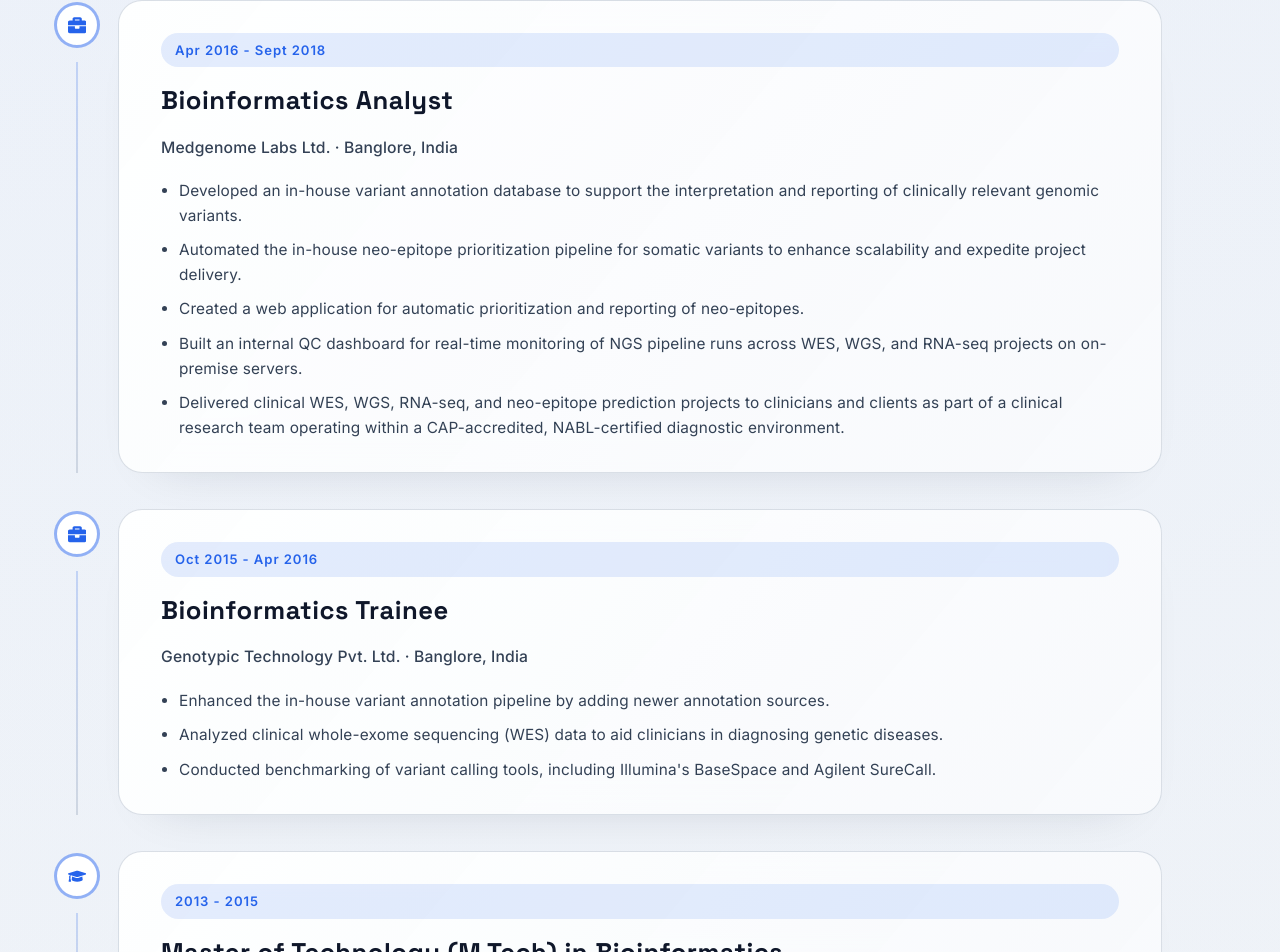
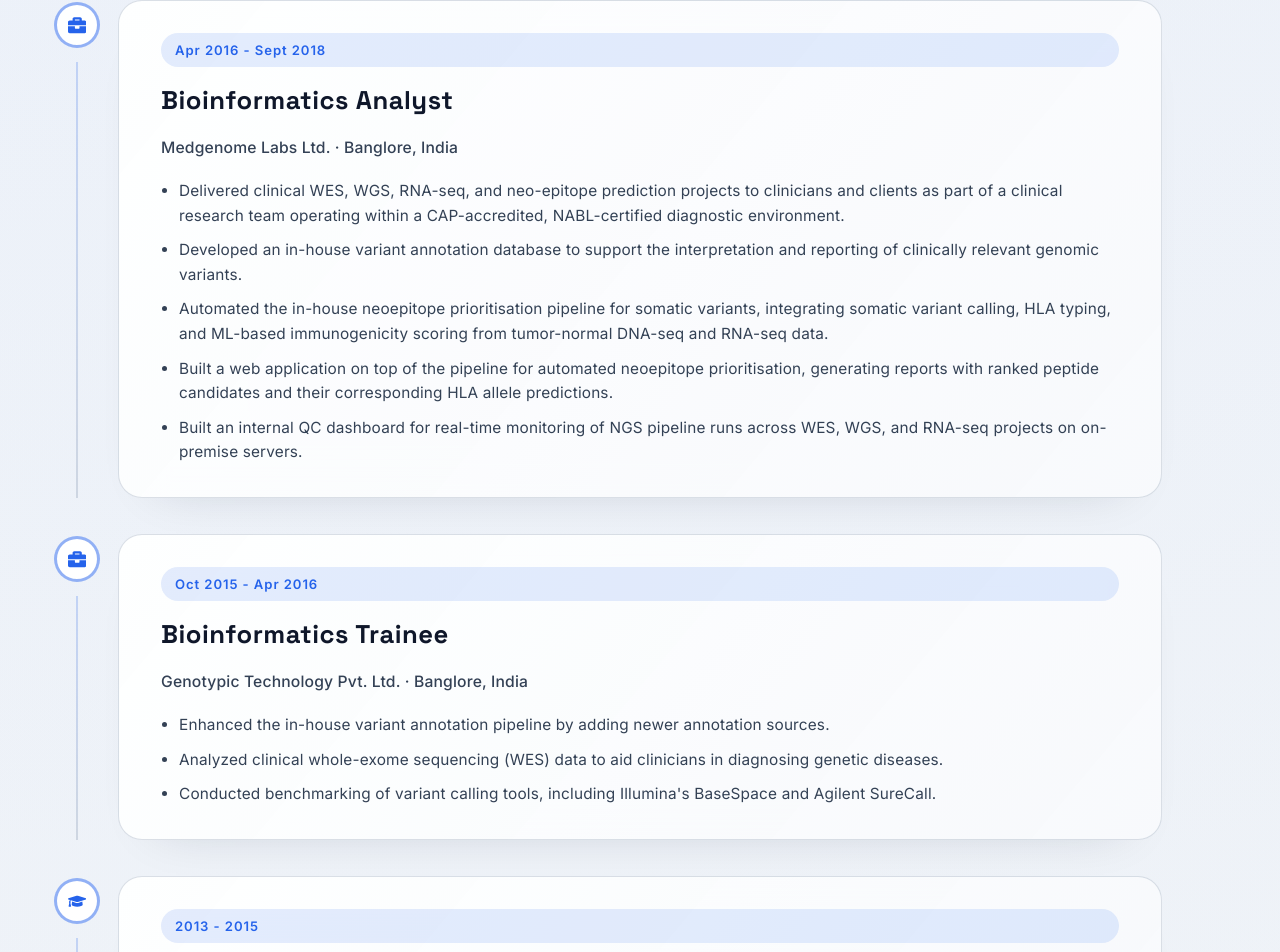
Before and after one commit to maurya-anand/maurya-anand.github.io, a React (Vite) app: page / in a window 1280 px wide. Shown: the part 2192-3144 px from the top of the page. Built offline with nearby package versions, Linux system fonts and the light colour scheme.

Commit message:
enhanced work experience description for Bioinformatics Analyst role with detailed project contributions

```diff
--- a/src/components/Timeline.jsx
+++ b/src/components/Timeline.jsx
@@ -53,11 +53,11 @@ const timelineData = [
     title: "Bioinformatics Analyst",
     period: "Apr 2016 - Sept 2018",
     duties: [
+      "Delivered clinical WES, WGS, RNA-seq, and neo-epitope prediction projects to clinicians and clients as part of a clinical research team operating within a CAP-accredited, NABL-certified diagnostic environment.",
       "Developed an in-house variant annotation database to support the interpretation and reporting of clinically relevant genomic variants.",
-      "Automated the in-house neo-epitope prioritization pipeline for somatic variants to enhance scalability and expedite project delivery.",
-      "Created a web application for automatic prioritization and reporting of neo-epitopes.",
+      "Automated the in-house neoepitope prioritisation pipeline for somatic variants, integrating somatic variant calling, HLA typing, and ML-based immunogenicity scoring from tumor-normal DNA-seq and RNA-seq data.",
+      "Built a web application on top of the pipeline for automated neoepitope prioritisation, generating reports with ranked peptide candidates and their corresponding HLA allele predictions.",
       "Built an internal QC dashboard for real-time monitoring of NGS pipeline runs across WES, WGS, and RNA-seq projects on on-premise servers.",
-      "Delivered clinical WES, WGS, RNA-seq, and neo-epitope prediction projects to clinicians and clients as part of a clinical research team operating within a CAP-accredited, NABL-certified diagnostic environment.",
     ],
   },
   {
```
